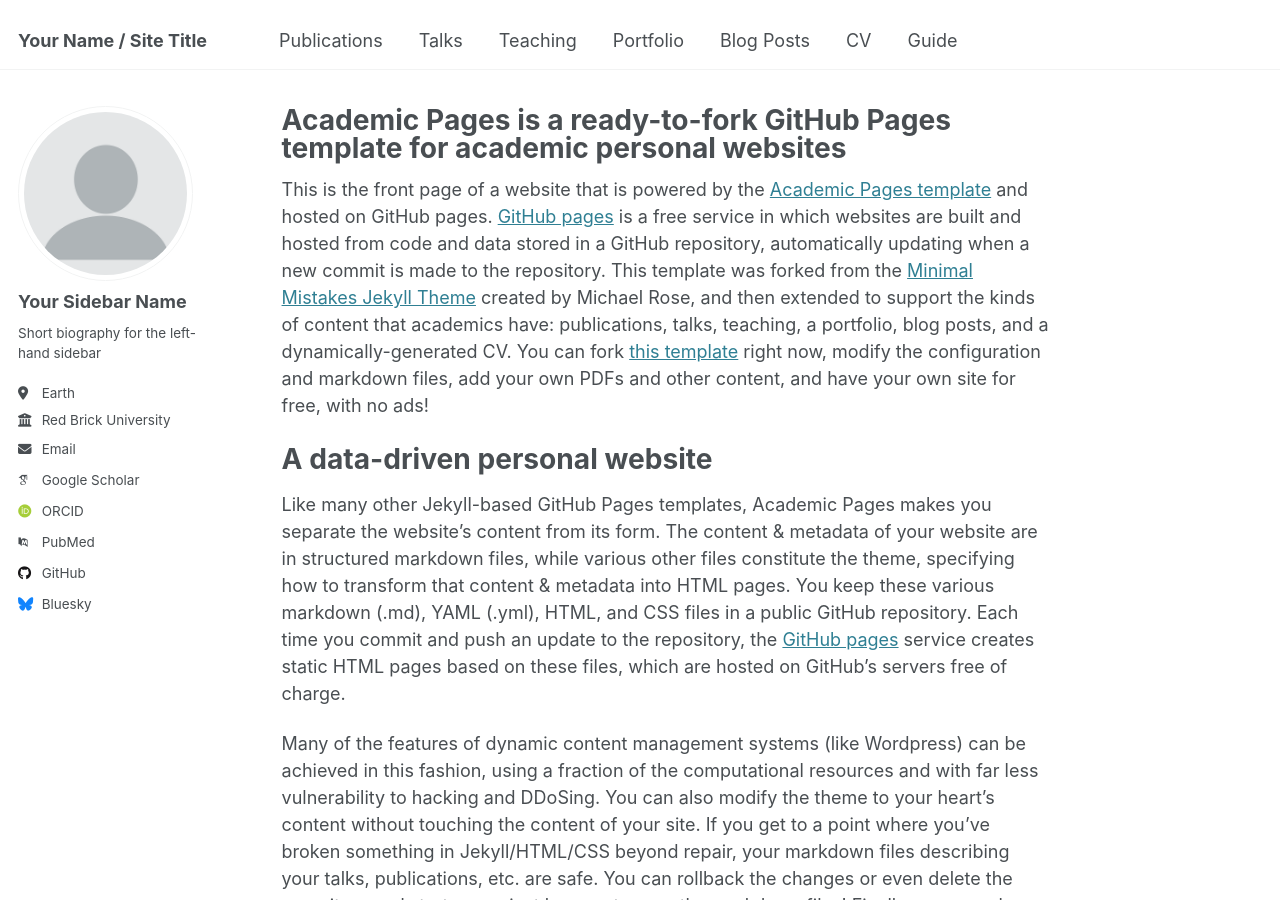
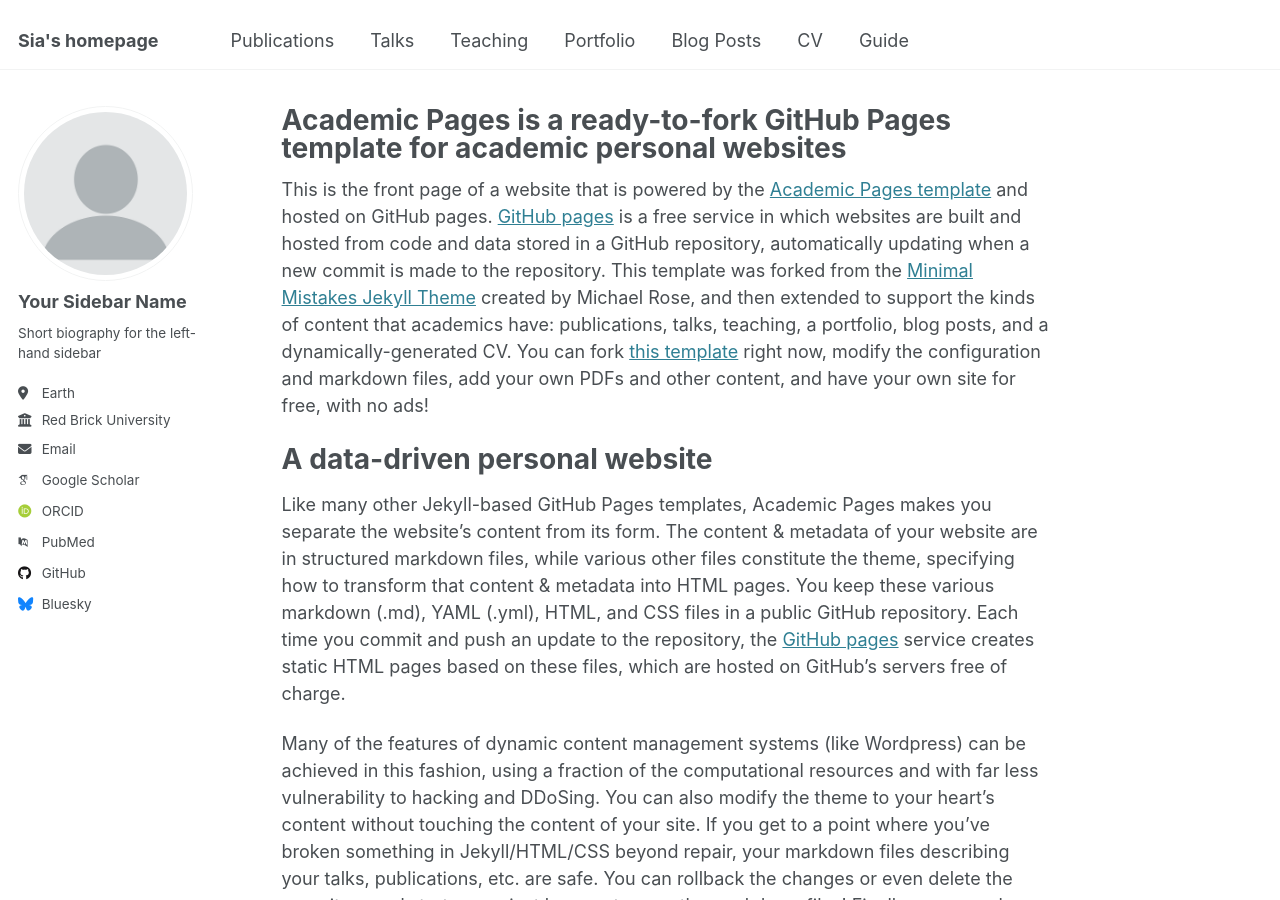
Before and after one commit to SiyeonIm/sia.im, a Jekyll site: the page built from _pages/about.md, in a window 1280 px wide and 900 px high. Built offline with Jekyll 4.4.1, drawn with Linux system fonts in a browser that asks for light colours; some web fonts are replaced.

Commit message:
Update _config.yml
changed title and link addresses

```diff
--- a/_config.yml
+++ b/_config.yml
@@ -9,13 +9,13 @@
 # Basic Site Settings
 locale                   : "en-US"
 site_theme               : "default"
-title                    : "Your Name / Site Title"
+title                    : "Sia's homepage"
 title_separator          : "-"
 name                     : &name "Your Name"
 description              : &description "personal description"
-url                      : https://academicpages.github.io # the base hostname & protocol for your site e.g. "https://[your GitHub username].github.io"
+url                      : https://siyeonim.github.io/sia.im/ # the base hostname & protocol for your site e.g. "https://[your GitHub username].github.io"
 baseurl                  : "" # the subpath of your site, e.g. "/blog"
-repository               : "academicpages/academicpages.github.io"
+repository               : "siyeonim.github.io/sia.im/"
 
 # Site Author - The following control what appear as part of the author content on the side bar.
 #               If a field is blank the icon and link will not appear, otherwise it will be shown.
```
